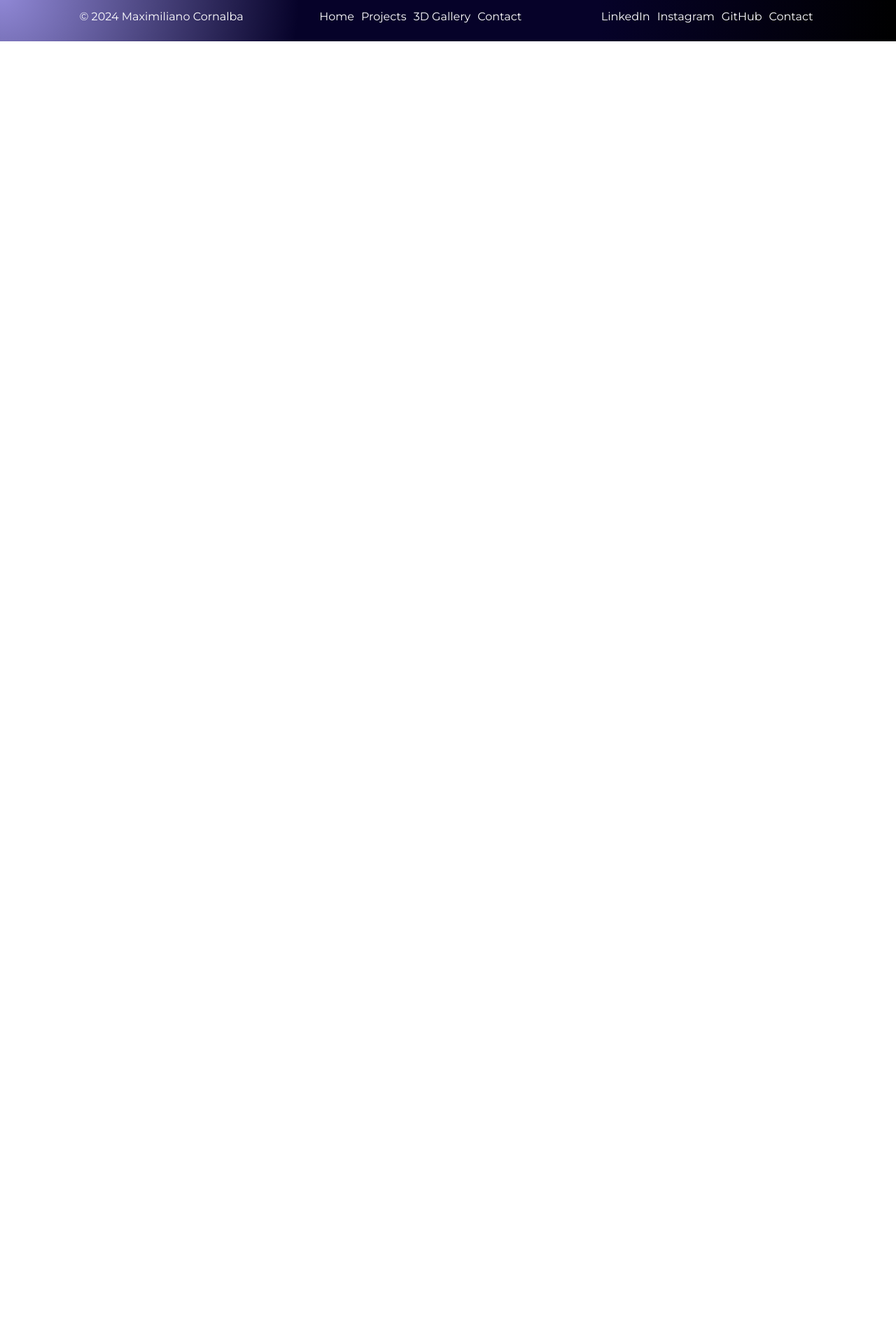
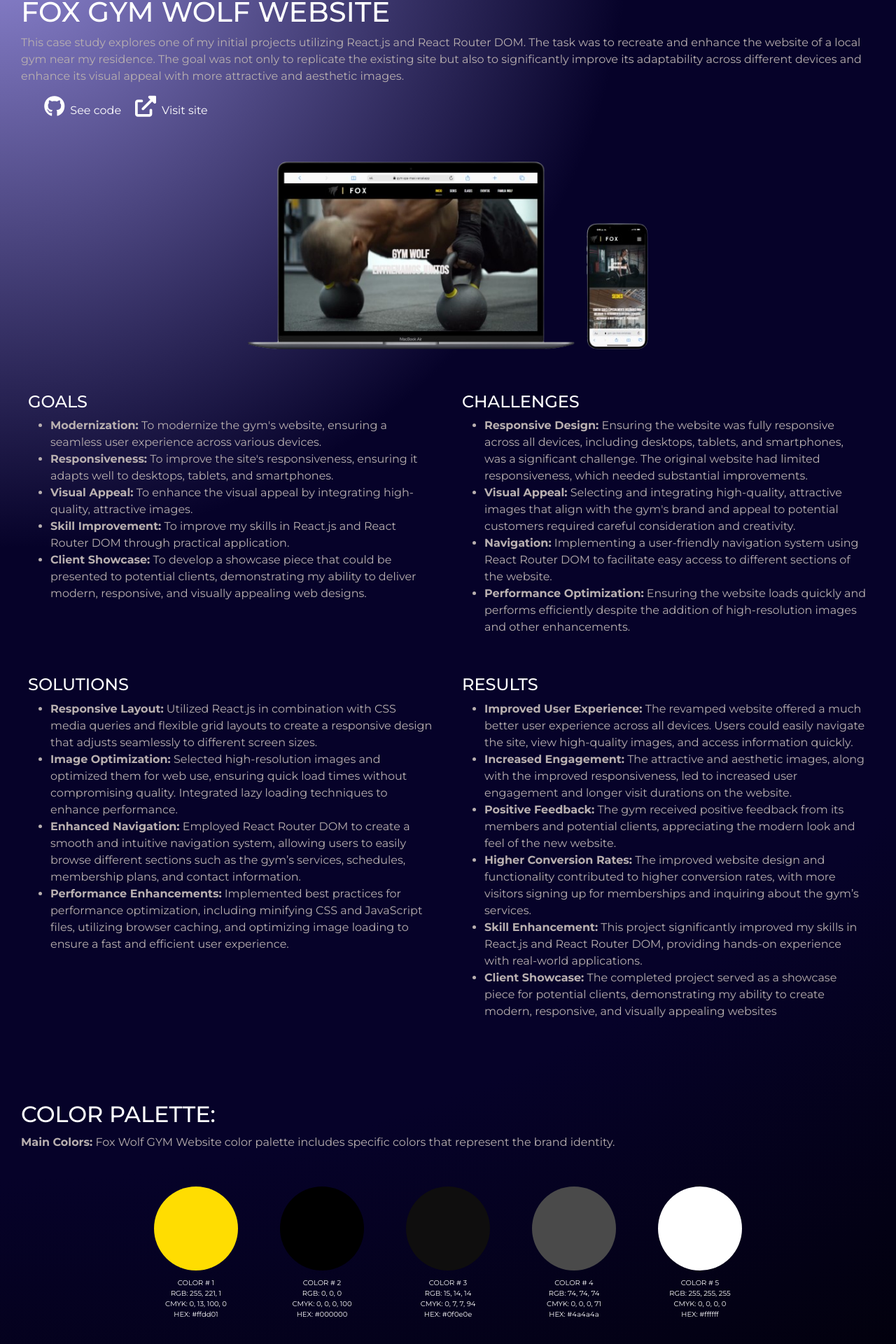
Before and after one commit to maxiscor7/portfolio-3d, a React (Vite) app: page /wolf-gym in a window 1280 px wide. Shown: the part 117-2037 px from the top of the page at 70% size. Before the commit the page ends 800 px from the top, so only its background shows below. Built offline with nearby package versions, Linux system fonts and the light colour scheme.

Commit message:
finis case study wolf gym section

```diff
--- a/src/pages/Levex/Levex.css
+++ b/src/pages/Levex/Levex.css
@@ -102,7 +102,7 @@
     font-size: 10px;
     color: #fff;
 }
-.color1, .color2, .color3, .color4, .color5, .color6, .color7, .color8, .color9{
+.color1, .color2, .color3, .color4, .color5, .color6, .color7, .color8, .color9, .color10, .color11, .color12, .color13, .color14{
     height: 120px;
     width: 120px;
     border-radius: 50%;
@@ -134,6 +134,21 @@
 }
 .color9{
     background-color: #BCC9C5;
+}
+.color10{
+    background-color: #fff;
+}
+.color11{
+    background-color: #ffdd01;
+}
+.color12{
+    background-color: #000;
+}
+.color13{
+    background-color: #0f0e0e;
+}
+.color14{
+    background-color: #4a4a4a;
 }
 
 .container-img-helice{
--- a/src/pages/Levex/Levex.jsx
+++ b/src/pages/Levex/Levex.jsx
@@ -20,6 +20,7 @@ const Levex = () => {
               <label>Visit site</label>
             </a>
           </div>
+
         </div>
 
       </div>
--- a/src/pages/Wolf/Wolf.jsx
+++ b/src/pages/Wolf/Wolf.jsx
@@ -1,8 +1,131 @@
 import React from 'react'
+import wolfDevices from '../../assets/wolf_devices.png'
 
 const Wolf = () => {
   return (
-    <div>Wolf</div>
+    <div className='container-levex-case-study'>
+
+      <div className='first-levex-text-container'>
+        <h1>FOX GYM WOLF WEBSITE</h1>
+        <p>This case study explores one of my initial projects utilizing React.js and React Router DOM. The task was to recreate and enhance the website of a local gym near my residence. The goal was not only to replicate the existing site but also to significantly improve its adaptability across different devices and enhance its visual appeal with more attractive and aesthetic images.</p>
+        <div className='container-devloped-links'>
+          <div className='developed-links'>
+            <a href="https://github.com/maxiscor7/gym-spa-maxi" target="_blank" rel="noopener noreferrer" aria-label="Github de Enrique Maximiliano Cornalba">
+              <i className="fab fa-github" style={{ fontSize: '30px', color: '#ffffff', marginRight: '8px', }}></i>
+              <label>See code</label>
+            </a>
+          </div>
+          <div className='developed-links'>
+            <a href="https://gym-spa-maxi.vercel.app/" target="_blank" rel="noopener noreferrer" aria-label="Deploy del proyecto">
+              <i className="fas fa-external-link-alt" style={{ fontSize: '30px', color: '#ffffff', marginRight: '8px' }}></i>
+              <label>Visit site</label>
+            </a>
+          </div>
+        </div>
+      </div>
+
+      <div className='section-devices'>
+        <img src={wolfDevices} alt='levex devices' />
+      </div>
+
+      <div className='goals-levex'>
+        <div className='item-inside-goals-levex'>
+          <h4>GOALS</h4>
+          <ul>
+            <li><strong>Modernization:</strong> To modernize the gym's website, ensuring a seamless user experience across various devices.</li>
+            <li><strong>Responsiveness:</strong> To improve the site's responsiveness, ensuring it adapts well to desktops, tablets, and smartphones.</li>
+            <li><strong>Visual Appeal:</strong> To enhance the visual appeal by integrating high-quality, attractive images.</li>
+            <li><strong>Skill Improvement:</strong> To improve my skills in React.js and React Router DOM through practical application.</li>
+            <li><strong>Client Showcase:</strong> To develop a showcase piece that could be presented to potential clients, demonstrating my ability to deliver modern, responsive, and visually appealing web designs.</li>
+          </ul>
+        </div>
+        <div className='item-inside-goals-levex'>
+          <h4>CHALLENGES</h4>
+          <ul>
+
+            <li><strong>Responsive Design:</strong> Ensuring the website was fully responsive across all devices, including desktops, tablets, and smartphones, was a significant challenge. The original website had limited responsiveness, which needed substantial improvements.</li>
+            <li><strong>Visual Appeal:</strong> Selecting and integrating high-quality, attractive images that align with the gym's brand and appeal to potential customers required careful consideration and creativity.</li>
+            <li><strong>Navigation:</strong> Implementing a user-friendly navigation system using React Router DOM to facilitate easy access to different sections of the website.</li>
+            <li><strong>Performance Optimization:</strong> Ensuring the website loads quickly and performs efficiently despite the addition of high-resolution images and other enhancements.</li>
+          </ul>
+        </div>
+        <div className='item-inside-goals-levex'>
+          <h4>SOLUTIONS</h4>
+          <ul>
+            <li><strong>Responsive Layout:</strong> Utilized React.js in combination with CSS media queries and flexible grid layouts to create a responsive design that adjusts seamlessly to different screen sizes.</li>
+            <li><strong>Image Optimization:</strong> Selected high-resolution images and optimized them for web use, ensuring quick load times without compromising quality. Integrated lazy loading techniques to enhance performance.</li>
+            <li><strong>Enhanced Navigation:</strong> Employed React Router DOM to create a smooth and intuitive navigation system, allowing users to easily browse different sections such as the gym’s services, schedules, membership plans, and contact information.</li>
+            <li><strong>Performance Enhancements:</strong> Implemented best practices for performance optimization, including minifying CSS and JavaScript files, utilizing browser caching, and optimizing image loading to ensure a fast and efficient user experience.</li>
+          </ul>
+        </div>
+        <div className='item-inside-goals-levex'>
+          <h4>RESULTS</h4>
+          <ul>
+            <li><strong>Improved User Experience:</strong> The revamped website offered a much better user experience across all devices. Users could easily navigate the site, view high-quality images, and access information quickly.</li>
+            <li><strong>Increased Engagement:</strong> The attractive and aesthetic images, along with the improved responsiveness, led to increased user engagement and longer visit durations on the website.</li>
+            <li><strong>Positive Feedback:</strong> The gym received positive feedback from its members and potential clients, appreciating the modern look and feel of the new website.</li>
+            <li><strong>Higher Conversion Rates:</strong> The improved website design and functionality contributed to higher conversion rates, with more visitors signing up for memberships and inquiring about the gym’s services.</li>
+            <li><strong>Skill Enhancement:</strong> This project significantly improved my skills in React.js and React Router DOM, providing hands-on experience with real-world applications.</li>
+            <li><strong>Client Showcase:</strong> The completed project served as a showcase piece for potential clients, demonstrating my ability to create modern, responsive, and visually appealing websites</li>
+          </ul>
+        </div>
+      </div>
+
+      <div className='second-levex-text-container'>
+        <h2>COLOR PALETTE:</h2>
+        <p><strong>Main Colors:</strong> Fox Wolf GYM Website color palette includes specific colors that represent the brand identity.</p>
+      </div>
+      <div className='paleta-de-colores'>
+
+
+
+        <div className='palete'>
+          <div className='color11'></div>
+          <label>COLOR # 1</label>
+          <label>RGB: 255, 221, 1</label>
+          <label>CMYK: 0, 13, 100, 0</label>
+          <label>HEX: #ffdd01</label>
+        </div>
+
+        <div className='palete'>
+          <div className='color12'></div>
+          <label>COLOR # 2</label>
+          <label>RGB: 0, 0, 0</label>
+          <label>CMYK: 0, 0, 0, 100</label>
+          <label>HEX: #000000</label>
+        </div>
+
+        <div className='palete'>
+          <div className='color13'></div>
+          <label>COLOR # 3</label>
+          <label>RGB: 15, 14, 14</label>
+          <label>CMYK: 0, 7, 7, 94</label>
+          <label>HEX: #0f0e0e</label>
+        </div>
+        <div className='palete'>
+          <div className='color14'></div>
+          <label>COLOR # 4</label>
+          <label>RGB: 74, 74, 74</label>
+          <label>CMYK: 0, 0, 0, 71</label>
+          <label>HEX: #4a4a4a</label>
+        </div>
+
+        <div className='palete'>
+          <div className='color10'></div>
+          <label>COLOR # 5</label>
+          <label>RGB: 255, 255, 255</label>
+          <label>CMYK: 0, 0, 0, 0</label>
+          <label>HEX: #ffffff</label>
+        </div>
+
+      </div>
+
+      <div className='second-levex-text-container'>
+        <h2>IN CONCLUSION</h2>
+        <p>This project marked a significant milestone in my journey as a web developer, being one of the first to leverage React.js and React Router DOM. The successful recreation and enhancement of the gym’s website not only met the project objectives but also provided valuable insights into responsive design, performance optimization, and user-centric development.</p>
+        <p>This experience laid a solid foundation for future projects, emphasizing the importance of continuous improvement and adaptation to new technologies. Additionally, it provided a tangible example of my work to present to clients, showcasing my ability to deliver high-quality web solutions.</p>
+      </div>
+    </div>
   )
 }
 
```
Also changed, not shown: src/assets/wolf_devices.png (added).
